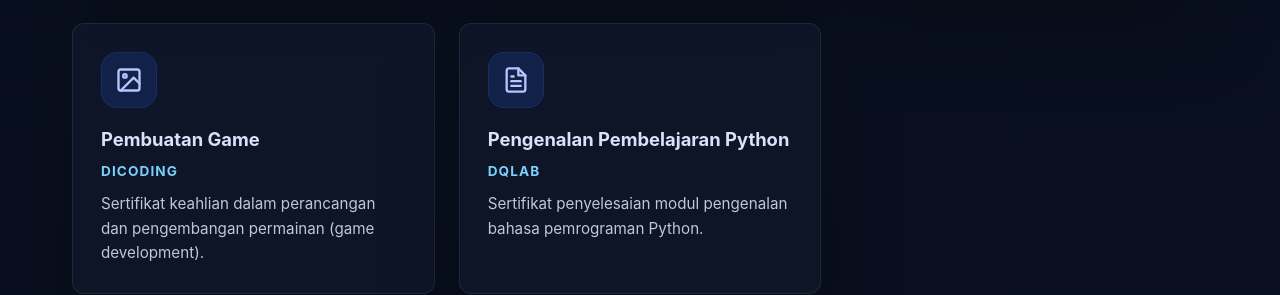
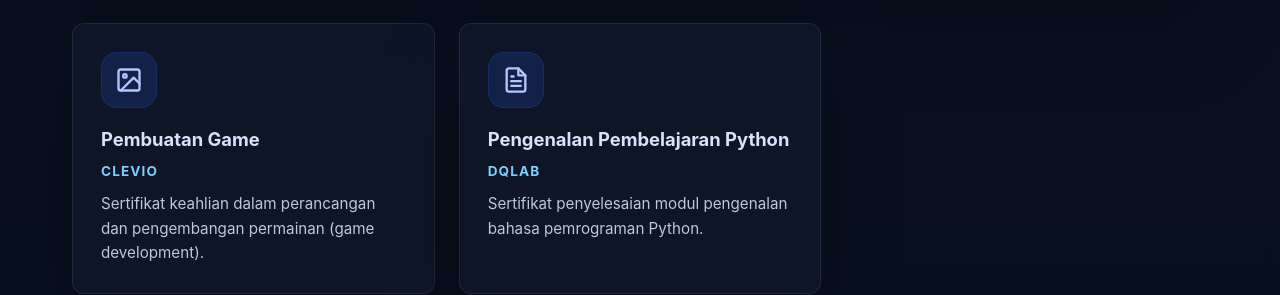
Before and after one commit to Wannn-TZY/portofolio, a React (Vite) app: page / in a window 1280 px wide. Shown: the part 3560-3855 px from the top of the page. Built offline with nearby package versions, Linux system fonts and the light colour scheme.

Commit message:
feat: implement portfolio landing page with project showcase and certification gallery

```diff
--- a/src/App.jsx
+++ b/src/App.jsx
@@ -66,7 +66,7 @@
   {
     id: 'cert-4',
     title: 'Pembuatan Game',
-    issuer: 'Dicoding',
+    issuer: 'Clevio',
     description: 'Sertifikat keahlian dalam perancangan dan pengembangan permainan (game development).',
     file: '/Sertifikat Pembuatan Game.png',
     type: 'image'
```
